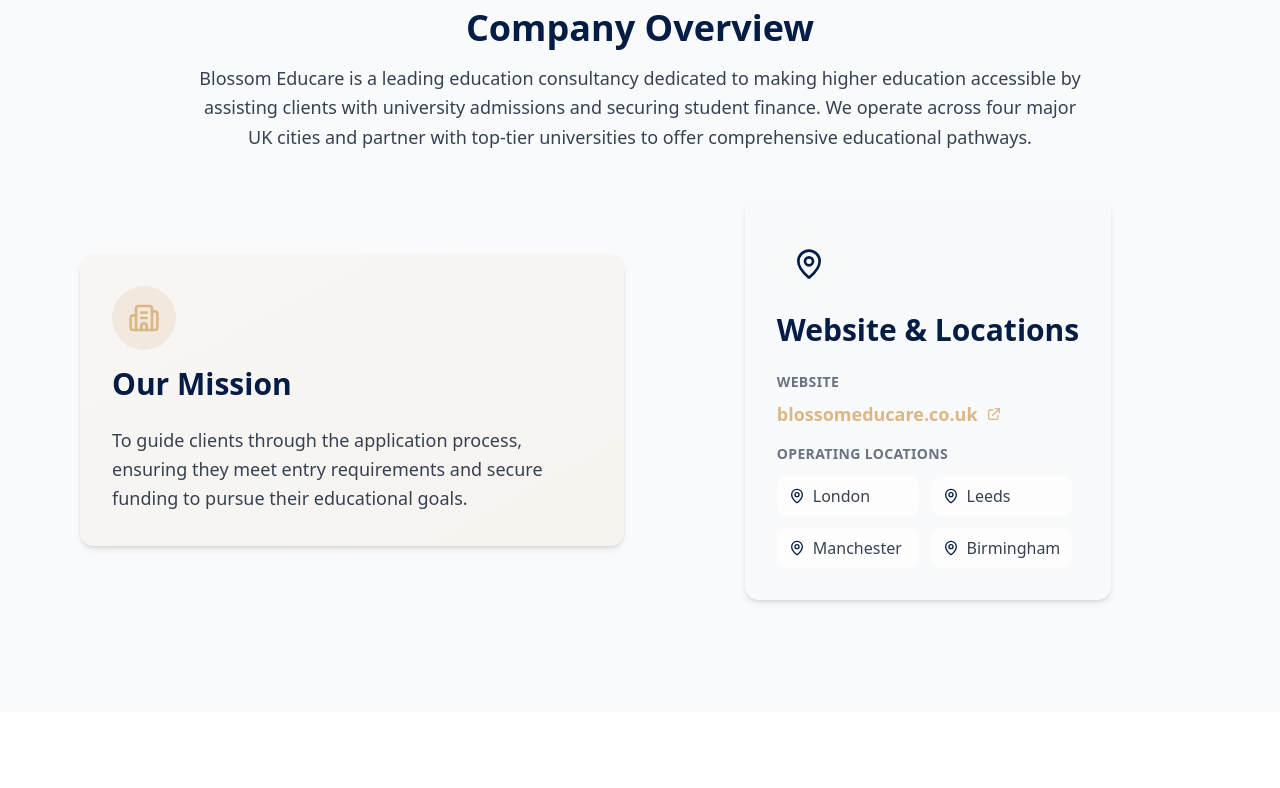
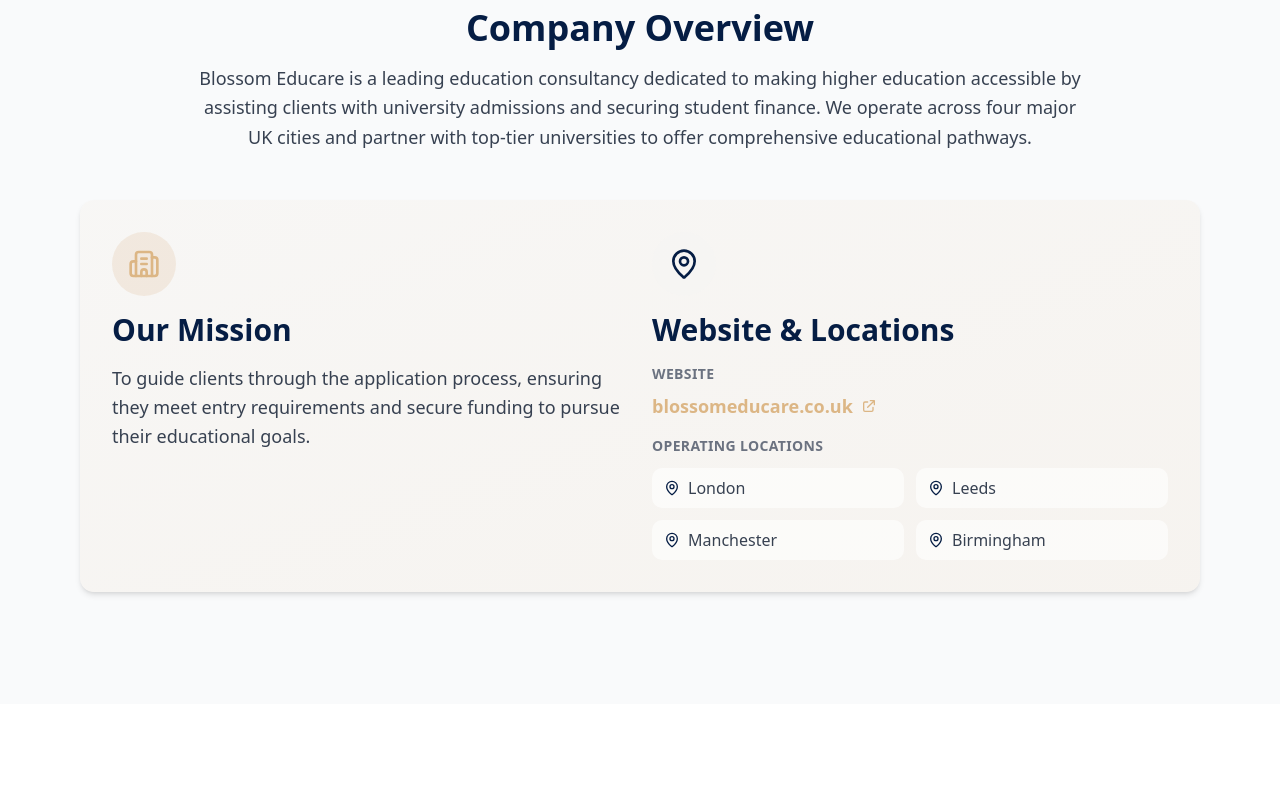
Before and after one commit to junechakma/wexford-educare, a Next.js app: page /guidance in a window 1280 px wide. Shown: the part 1172-1960 px from the top of the page. Built offline with nearby package versions, Linux system fonts and the light colour scheme.

Commit message:
Location card

```diff
--- a/app/(frontend)/guidance/page.tsx
+++ b/app/(frontend)/guidance/page.tsx
@@ -88,7 +88,7 @@
               const Icon = feature.icon;
               return (
                 <CardContainer key={index} containerClassName="py-0">
-                  <CardBody className="bg-white relative group/card hover:shadow-2xl w-full h-full rounded-xl p-6 border-0 shadow-md">
+                  <CardBody className="bg-white relative group/card hover:shadow-2xl w-full h-full rounded-xl p-6 border-0 shadow-md flex flex-col justify-between md:min-h-[220px]">
                     <CardItem
                       translateZ="50"
                       className="flex justify-center mb-4"
@@ -127,40 +127,31 @@
             Blossom Educare is a leading education consultancy dedicated to making higher education accessible by assisting clients with university admissions and securing student finance. We operate across four major UK cities and partner with top-tier universities to offer comprehensive educational pathways.
           </p>
 
-          <div className="grid grid-cols-1 lg:grid-cols-2 gap-8 mb-8">
-            {/* Our Mission Card */}
+          <div className="grid grid-cols-1 gap-8 mb-8">
             <CardContainer containerClassName="py-0">
-              <CardBody className="bg-gradient-to-br from-primary/5 to-primary/10 relative group/card hover:shadow-2xl w-full h-full rounded-xl p-8 border-0 shadow-md">
-                <CardItem translateZ="50" className="mb-6">
+              <CardBody className="bg-gradient-to-br from-primary/5 to-primary/10 relative group/card hover:shadow-2xl w-full h-full rounded-xl p-8 border-0 shadow-md flex flex-col md:min-h-[260px]">
+                <div className="grid grid-cols-1 lg:grid-cols-2 gap-6">
+                  <div className="flex flex-col justify-between">
+                    <div>
                       <div className="w-16 h-16 bg-primary/20 rounded-full flex items-center justify-center mb-4">
                         <Building2 className="w-8 h-8 text-primary" />
                       </div>
-                  <h3 className="text-2xl md:text-3xl font-bold text-secondary">
-                    Our Mission
-                  </h3>
-                </CardItem>
-                <CardItem translateZ="40" className="text-gray-700 text-lg leading-relaxed">
+                      <h3 className="text-2xl md:text-3xl font-bold text-secondary mb-4">Our Mission</h3>
+                      <p className="text-gray-700 text-lg leading-relaxed">
                         To guide clients through the application process, ensuring they meet entry requirements and secure funding to pursue their educational goals.
-                </CardItem>
-              </CardBody>
-            </CardContainer>
+                      </p>
+                    </div>
+                  </div>
 
-            {/* Website & Locations Card */}
-            <CardContainer containerClassName="py-0">
-              <CardBody className="bg-gradient-to-br from-secondary/5 to-secondary/10 relative group/card hover:shadow-2xl w-full h-full rounded-xl p-8 border-0 shadow-md">
-                <CardItem translateZ="50" className="mb-6">
+                  <div className="flex flex-col justify-between">
+                    <div>
                       <div className="w-16 h-16 bg-secondary/20 rounded-full flex items-center justify-center mb-4">
                         <MapPin className="w-8 h-8 text-secondary" />
                       </div>
-                  <h3 className="text-2xl md:text-3xl font-bold text-secondary">
-                    Website & Locations
-                  </h3>
-                </CardItem>
-                <CardItem translateZ="40" className="space-y-4">
+                      <h3 className="text-2xl md:text-3xl font-bold text-secondary mb-4">Website & Locations</h3>
+                      <div className="space-y-4">
                         <div>
-                    <p className="text-sm font-semibold text-gray-500 uppercase tracking-wide mb-2">
-                      Website
-                    </p>
+                          <p className="text-sm font-semibold text-gray-500 uppercase tracking-wide mb-2">Website</p>
                           <a
                             href="https://blossomeducare.co.uk"
                             target="_blank"
@@ -173,10 +164,9 @@
                             </svg>
                           </a>
                         </div>
+
                         <div>
-                    <p className="text-sm font-semibold text-gray-500 uppercase tracking-wide mb-3">
-                      Operating Locations
-                    </p>
+                          <p className="text-sm font-semibold text-gray-500 uppercase tracking-wide mb-3">Operating Locations</p>
                           <div className="grid grid-cols-2 gap-3">
                             {["London", "Leeds", "Manchester", "Birmingham"].map((city, idx) => (
                               <div key={idx} className="flex items-center gap-2 bg-white/60 rounded-lg px-3 py-2">
@@ -186,7 +176,10 @@
                             ))}
                           </div>
                         </div>
-                </CardItem>
+                      </div>
+                    </div>
+                  </div>
+                </div>
               </CardBody>
             </CardContainer>
           </div>
```
Lines whose indentation alone changed are shown as unchanged.
